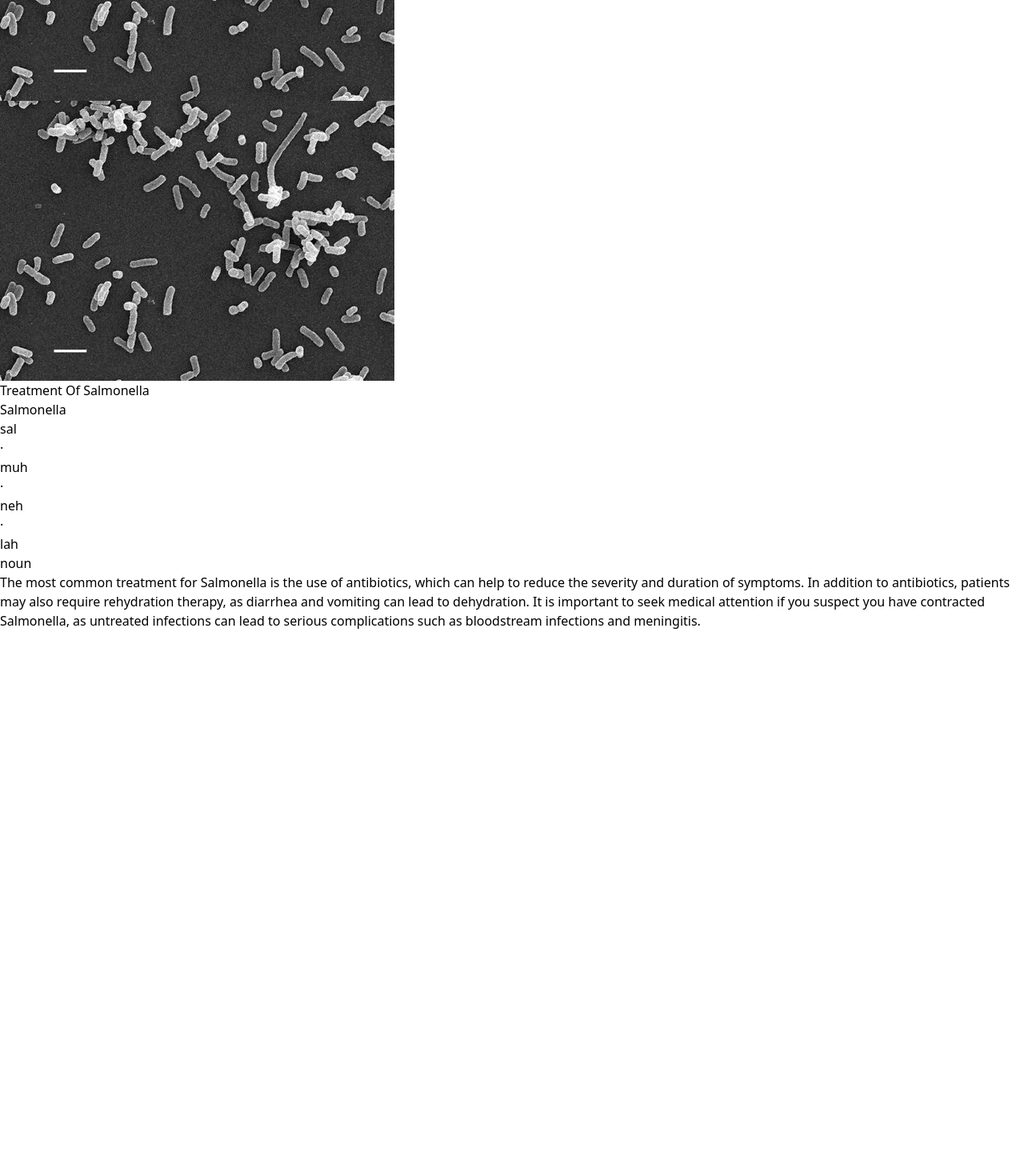
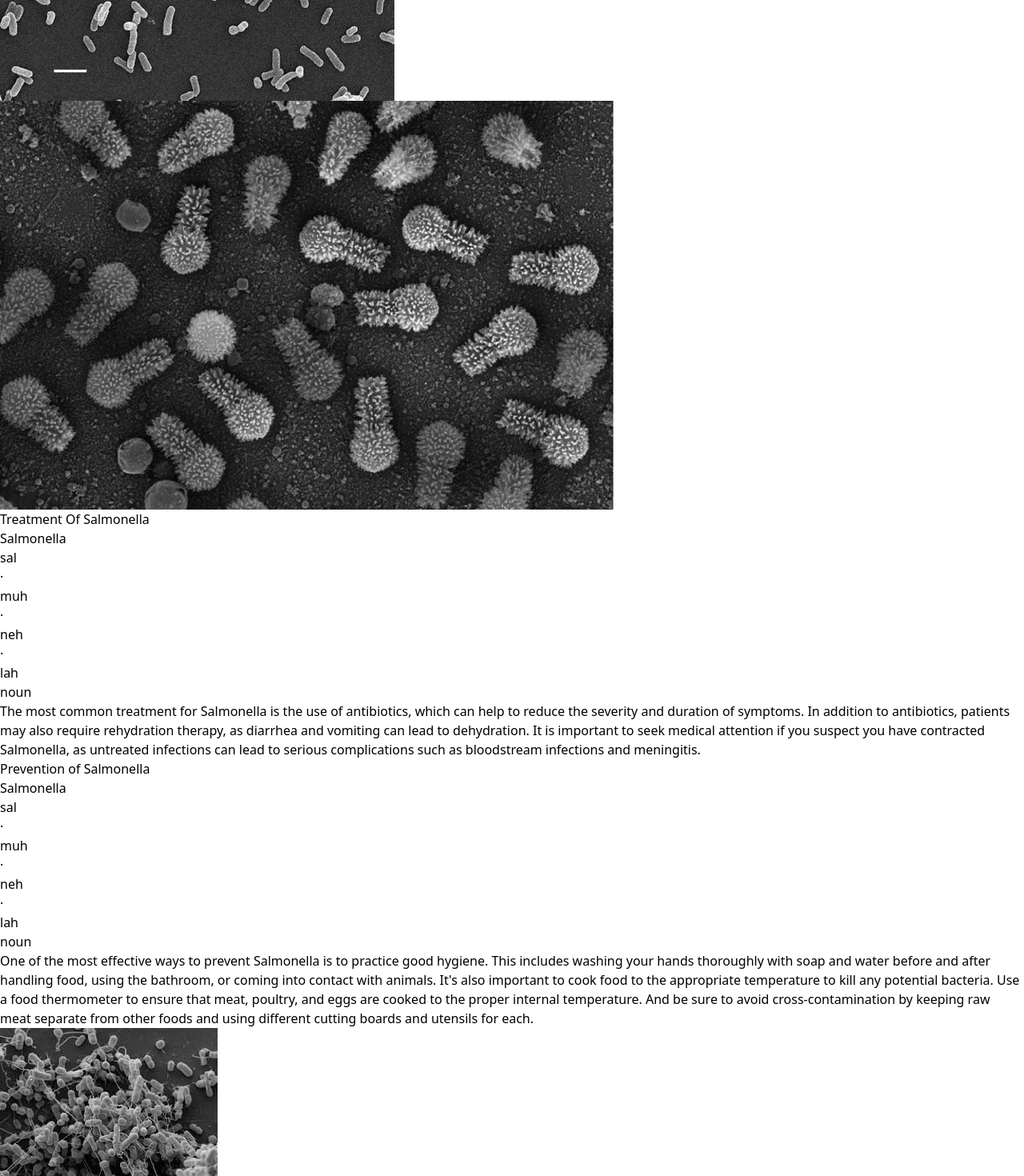
Before and after one commit to pvwnthem/food-nutrition-wellness-presentation, a React (Vite) app: page / in a window 1280 px wide. Shown: the part 2330-3800 px from the top of the page at 80% size. Before the commit the page ends 3118 px from the top, so only its background shows below. Built offline with nearby package versions, Linux system fonts and the light colour scheme.

Commit message:
prevention

```diff
--- a/src/App.tsx
+++ b/src/App.tsx
@@ -1,6 +1,8 @@
 import SalmonellaImage from "./assets/Salmonella-typhimurium.webp"
 import SalmonellaImage2 from "./assets/Salmonella-typhimurium-Unlike-its-close-relative-Escherichia-coli-Salmonella-enterica.png"
 import SalmonellaImage3 from "./assets/Scanning-electron-micrograph-of-the-Salmonella-used-in-the-inoculation-of-the-broiler.png"
+import SalmonellaImage4 from "./assets/d41586-021-01749-7_19289428.jpg"
+import SalmonellaImage5 from "./assets/images.jpg"
 
 function HomePage() {
   return (
@@ -88,7 +90,7 @@ function HomePage() {
       </div>
       <div className="min-h-screen flex px-4 items-center justify-center bg-gradient-to-b from-blue-600 to-blue-700 text-white">
         <div className="flex w-full h-screen px-18 py-8 space-x-6">
-          <img src={SalmonellaImage3} className="rounded-lg"></img>
+          <img src={SalmonellaImage4} className="rounded-lg"></img>
           <div className='w-1/2 h-full p-6 bg-white rounded-lg'>
             <h1 className="text-black font-semibold text-4xl mt-2 flex">Treatment Of Salmonella</h1>
             <h2 className="text-black mt-2 font-semibold">Salmonella</h2>
@@ -101,6 +103,22 @@ It is important to seek medical attention if you suspect you have contracted Sal
           </div>
         </div>
       </div>
+      <div className="min-h-screen flex px-4 items-center justify-center bg-gradient-to-b from-blue-600 to-blue-700 text-white">
+        <div className="flex w-full h-screen px-18 py-8 space-x-6">
+          <div className='w-1/2 h-full p-6 bg-white rounded-lg'>
+            <h1 className="text-black font-semibold text-4xl mt-2 flex">Prevention of Salmonella</h1>
+            <h2 className="text-black mt-2 font-semibold">Salmonella</h2>
+            <h2 className="flex text-black"><p className="text-gray-600 flex">sal<p className="text-blue-600 font-semibold text-xl">·</p>muh<p className="text-blue-600 font-semibold text-xl">·</p>neh<p className="text-blue-600 font-semibold text-xl">·</p>lah</p><p className="text-blue-600 ml-1">noun</p></h2>
+
+            <p className="text-black mt-8 text-2xl">
+            One of the most effective ways to prevent Salmonella is to practice good hygiene. This includes washing your hands thoroughly with soap and water before and after handling food, using the bathroom, or coming into contact with animals.
+It's also important to cook food to the appropriate temperature to kill any potential bacteria. Use a food thermometer to ensure that meat, poultry, and eggs are cooked to the proper internal temperature. And be sure to avoid cross-contamination by keeping raw meat separate from other foods and using different cutting boards and utensils for each.
+
+            </p>
+          </div>
+          <img src={SalmonellaImage5} className="rounded-lg"></img>
+        </div>
+      </div>
     </>
   );
 }
```
Also changed, not shown: src/assets/d41586-021-01749-7_19289428.jpg (added), src/assets/images.jpg (added).
